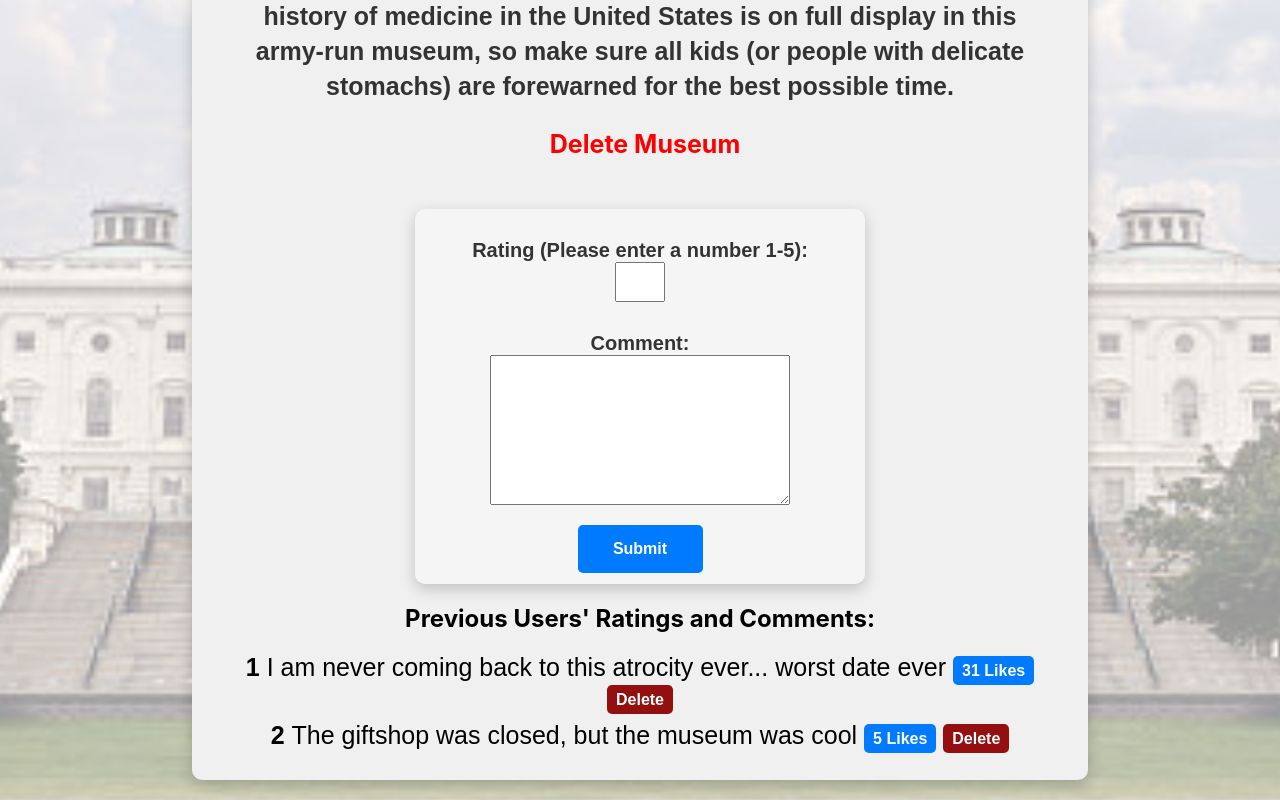
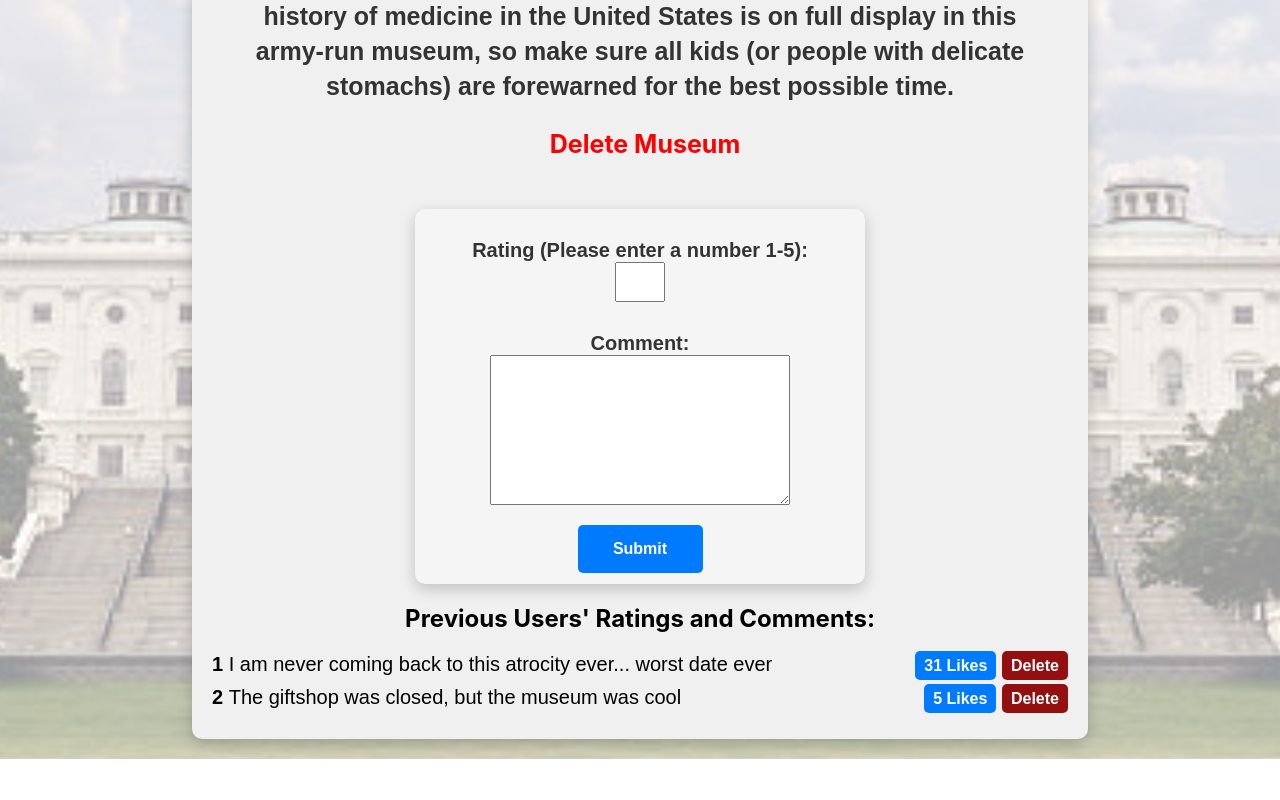
Before and after one commit to Kmlove/DC-Metro-Archive-Project, a React (Create React App) app in the folder dcma/: page /museums/1 in a window 1280 px wide. Shown: the part 756-1556 px from the top of the page. After the commit the page ends 1515 px from the top, so only its background shows below. Built offline with nearby package versions, Linux system fonts and the light colour scheme; no server answers; data requests are answered from the project's data file.

Commit message:
Updates styling in specific museum and  comment card to be cleaner

```diff
--- a/dcma/src/components/CommentCard.js
+++ b/dcma/src/components/CommentCard.js
@@ -14,12 +14,13 @@ function CommentCard({ feedbackInfo,updateComment,specificMuseum,API,feedbackId
   const cardStyle = {
     backgroundColor: "f8f0fac",
     fontFamily: "Arial, sans-serif",
-    fontSize: "25px",
+    fontSize: "20px",
     marginTop: "10px",
     marginBottom: "10px",
     borderRadius: "5px",
     gap: "10px",
-    textAlign: "center",
+    display: "flex",
+    justifyContent:"space-between"
   };
   function handleDelete(e){
     const data = feedback.filter((obj)=>(feedback.indexOf(obj)!==feedbackId))
@@ -63,11 +64,15 @@ function CommentCard({ feedbackInfo,updateComment,specificMuseum,API,feedbackId
   }
   return (
     <div style={cardStyle}>
-      <h4 style={{display: "inline"}}>{rating}  </h4>
-      <p style={{display: "inline"}}>{comment}  </p>
-      <span style={{...LikeBtn,display: "inline"}} className="submitBtn" onClick={handleClick} >{likes} Likes</span>
-      <p style={{display: "inline"}}>  </p>
-      <span style={{...LikeBtn,display: "inline"}} className="DelCommentBtn" onClick={handleDelete}>Delete</span>
+      <div style={{maxWidth: "83%", textAlign: "left"}}>
+        <h4 style={{display: "inline"}}>{rating}  </h4>
+        <p style={{display: "inline"}}>{comment}  </p>
+      </div>
+      <div>
+        <span style={{...LikeBtn,display: "inline", }} className="submitBtn" onClick={handleClick} >{likes} Likes</span>
+        <p style={{display: "inline"}}>  </p>
+        <span style={{...LikeBtn,display: "inline"}} className="DelCommentBtn" onClick={handleDelete}>Delete</span>
+      </div>
     </div>
   );
 
--- a/dcma/src/components/SpecificMuseum.js
+++ b/dcma/src/components/SpecificMuseum.js
@@ -88,7 +88,7 @@ function SpecificMuseum({ API, onRemoveMuseum, onUpdatedMuseum }) {
           <div style={descriptionStyle}>
             <p style={descriptionTextStyle}>{desc}</p>
           </div>
-          <Link to="/museums" onClick={handleClick} style={linkStyle}>
+          <Link to="/museums" onClick={handleClick} style={linkStyle} id="hoverStyles">
             Delete Museum
           </Link>
           <CommentForm
--- a/dcma/src/index.css
+++ b/dcma/src/index.css
@@ -79,3 +79,8 @@ code {
   background-color: lightgrey;
   color: black;
 }
+
+#hoverStyles:hover{
+  color: black !important;
+  text-decoration: underline !important;
+}
```
